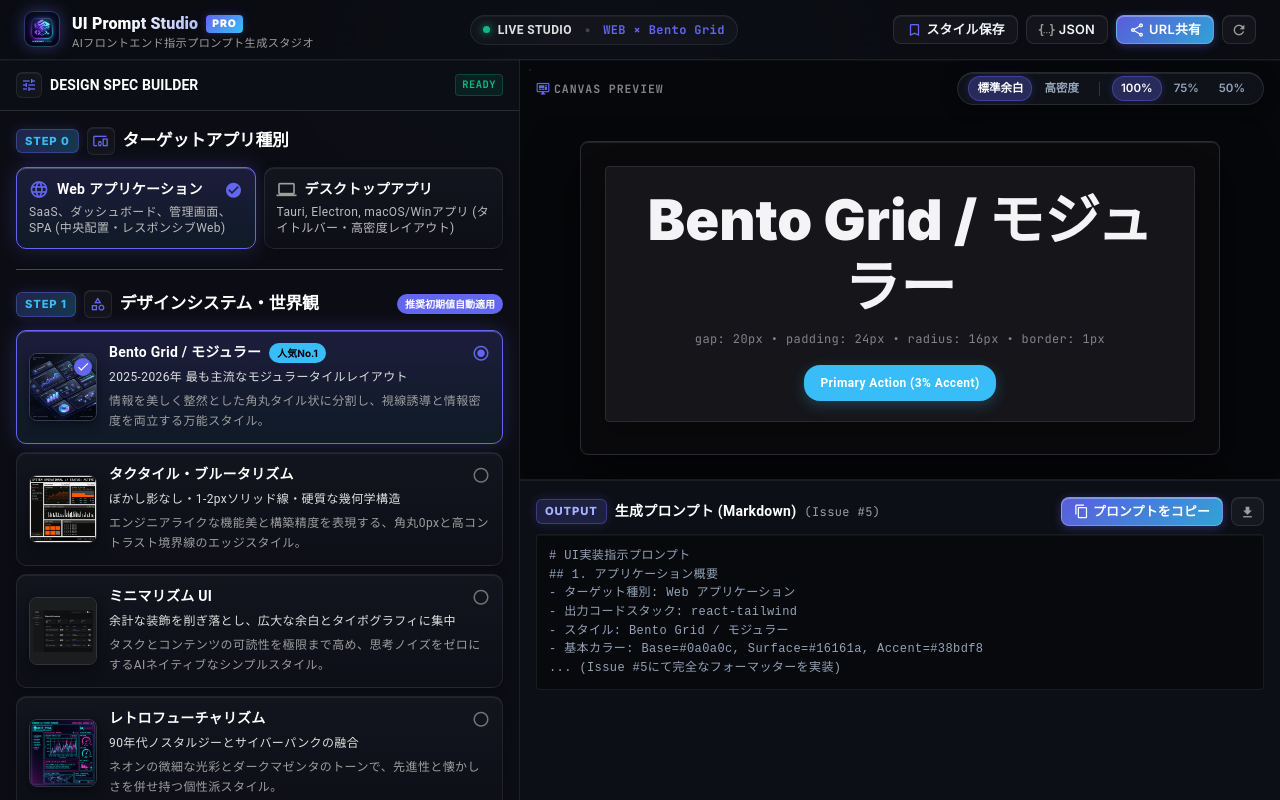
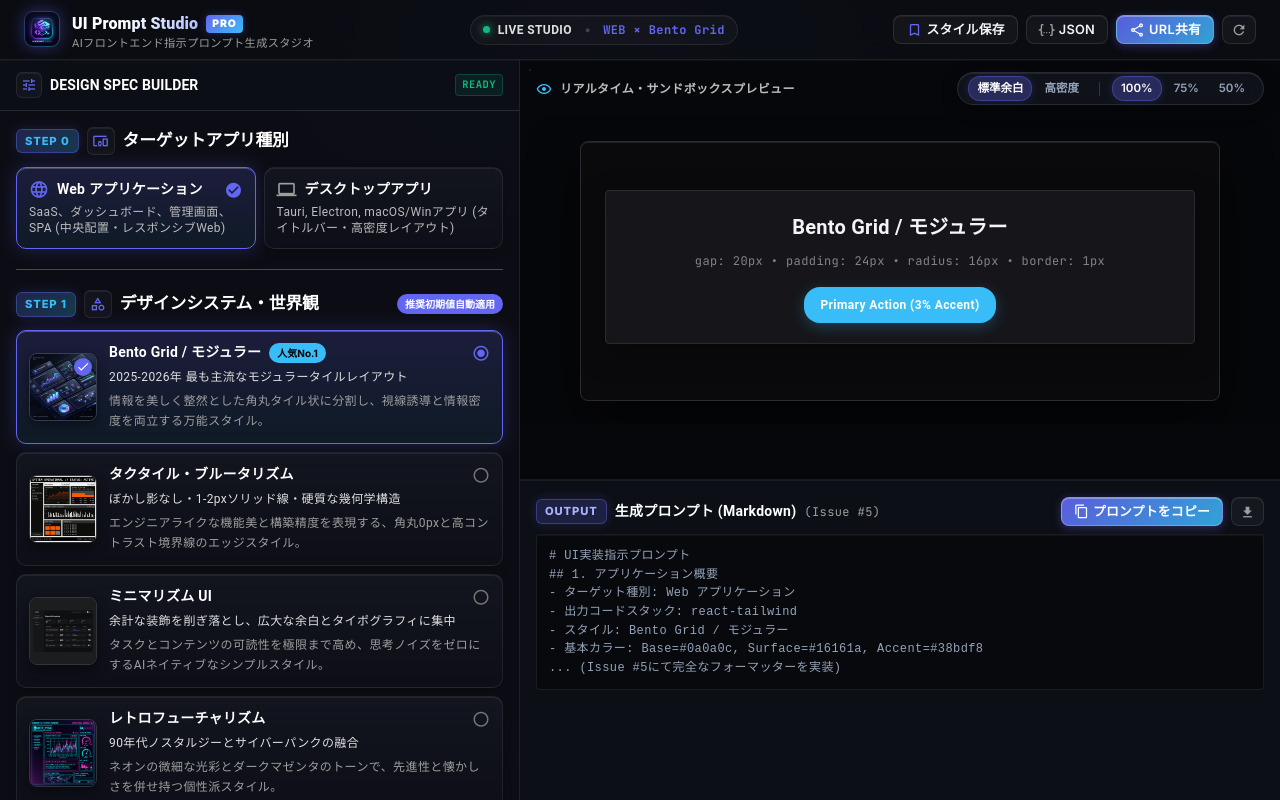
Before and after one commit to papagorilla-ja/ui-prompt-studio, a Vue app: page / in a window 1280 px wide. Built offline with nearby package versions, Linux system fonts and the light colour scheme.

Commit message:
fix: restore original preview header and card title font sizes

```diff
--- a/src/App.vue
+++ b/src/App.vue
@@ -120,10 +120,7 @@ function handleReset() {
           <!-- Floating Toolbar -->
           <div class="preview-toolbar-overlay d-flex align-center justify-space-between px-4 py-3">
             <div class="d-flex align-center gap-2">
-              <span class="workspace-label d-flex align-center gap-1">
-                <v-icon icon="mdi-monitor-dashboard" size="14" color="primary" />
-                CANVAS PREVIEW
-              </span>
+              <div class="text-caption font-weight-bold text-grey-lighten-1 d-flex align-center"><v-icon icon="mdi-eye-outline" size="16" class="mr-2" color="secondary" />リアルタイム・サンドボックスプレビュー</div>
             </div>
 
             <!-- Floating Pill Controls -->
@@ -210,17 +207,7 @@ function handleReset() {
                   boxShadow: store.config.designSystem === 'brutalism' ? 'none' : '0 10px 30px rgba(0,0,0,0.3)',
                 }"
               >
-                <div
-                  class="font-weight-black tracking-tight"
-                  :style="{
-                    color: store.config.colors.primaryText,
-                    fontSize: store.config.rules.h1Size,
-                    fontWeight: store.config.rules.h1Weight,
-                    lineHeight: 1.2,
-                  }"
-                >
-                  {{ store.currentDesignSystemMeta.name }}
-                </div>
+                <div class="text-h6 font-weight-bold" :style="{ color: store.config.colors.primaryText }">{{ store.currentDesignSystemMeta.name }}</div>
                 <div class="text-caption mt-2 font-mono" :style="{ color: store.config.colors.secondaryText }">
                   gap: {{ store.config.rules.gap }}px • padding: {{ store.config.rules.padding }}px • radius: {{ store.config.rules.borderRadius }}px • border: {{ store.config.rules.borderWidth }}px
                 </div>
```
